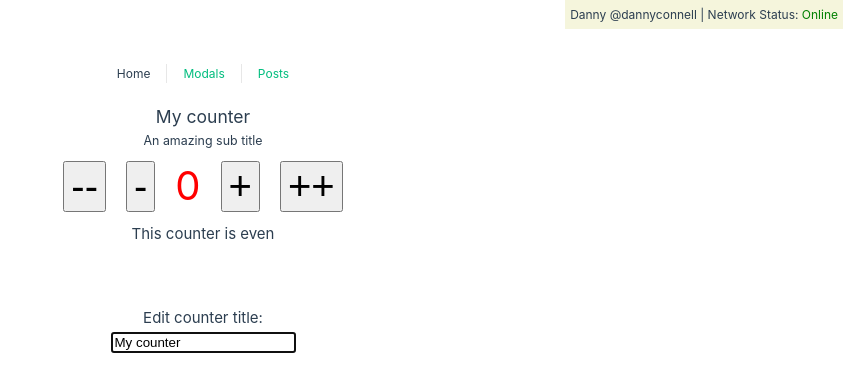
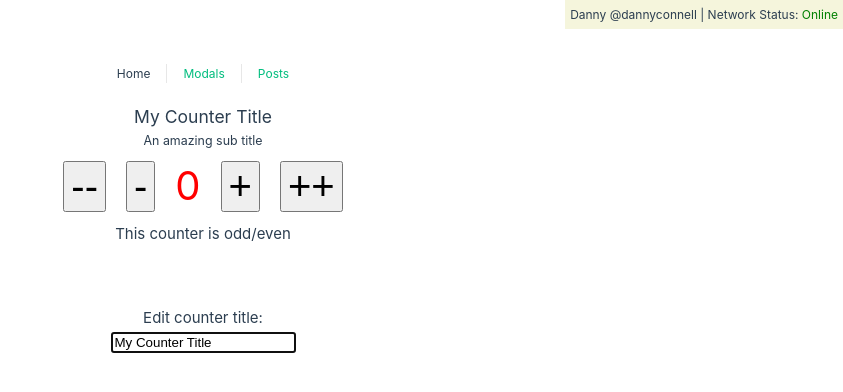
Before and after one commit to krista805/vue3_firebase_learning, a Vue app in the folder vue-composition-api-basics/: page / in a window 1280 px wide. Shown: the top 392 px of the page, without its empty margins (437-1280 px from the left). Built offline with nearby package versions, Linux system fonts and the light colour scheme.

Commit message:
State management exampe with Pinia

```diff
--- a/vue-composition-api-basics/src/stores/counter.js
+++ b/vue-composition-api-basics/src/stores/counter.js
@@ -1,12 +1,10 @@
-import { ref, computed } from 'vue'
 import { defineStore } from 'pinia'
 
-export const useCounterStore = defineStore('counter', () => {
-  const count = ref(0)
-  const doubleCount = computed(() => count.value * 2)
-  function increment() {
-    count.value++
-  }
+export const useCounterStore = defineStore({
+  id: 'counter',
+  state: () => ({
+    count: 0,
+    title: 'My Counter Title'
+  })
 
-  return { count, doubleCount, increment }
 })
--- a/vue-composition-api-basics/src/views/HomeView.vue
+++ b/vue-composition-api-basics/src/views/HomeView.vue
@@ -1,20 +1,20 @@
 <template>
   <div class="home">
-    <h3>{{counterData.title}}</h3>
+    <h3>{{ counter.title }}</h3>
     <h5 ref="appSubTitleRef">{{ appSubTitle }}</h5>
     <div>
-      <button @click="decreaseCounter(2)" class="btn">--</button>
-      <button @click="decreaseCounter(1)" class="btn">-</button>
-      <span class="counter" v-colorchange="'red'">{{counterData.count}}</span>
-      <button @click="increaseCounter(1, $event)" class="btn">+</button>
-      <button @click="increaseCounter(2)" class="btn">++</button>
+      <button class="btn">--</button>
+      <button class="btn">-</button>
+      <span class="counter" v-colorchange="'red'">{{ counter.count }}</span>
+      <button class="btn">+</button>
+      <button class="btn">++</button>
     </div>
 
-    <p>This counter is {{ oddOrEven }}</p>
+    <p>This counter is odd/even</p>
 
     <div class="edit">
       <h4>Edit counter title:</h4>
-      <input type="text" v-model="counterData.title" v-autofocus>
+      <input v-model="counter.title" type="text" v-autofocus>
     </div>
 
   </div>
@@ -25,7 +25,7 @@
   imports
 */
 import { ref, onMounted } from 'vue'
-import { useCounter } from '@/use/useCounter';
+import { useCounterStore } from '@/stores/counter';
 import { vAutofocus } from '@/directives/vAutofocus'
 
 /*
@@ -44,7 +44,7 @@ onMounted(() => {
 /*
   Counter
 */
-const { counterData, oddOrEven, increaseCounter, decreaseCounter } = useCounter()
+const counter = useCounterStore()
 
 
 /*
```
